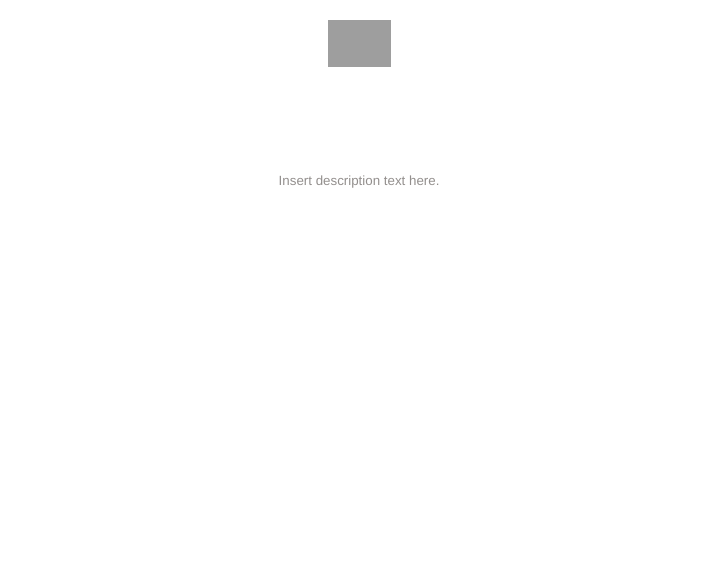
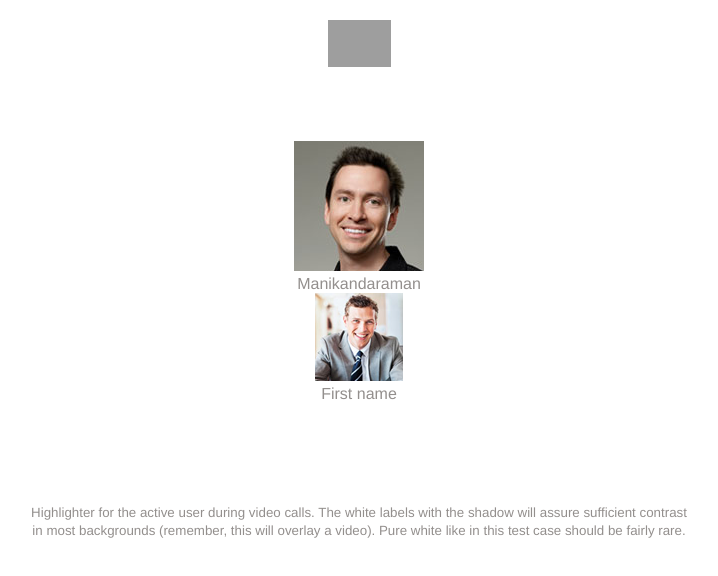
Before and after one commit to duplii/duplii-video-active, a plain HTML site: page index.html in a window 1280 px wide. Shown: the whole page, without its empty margins (281-999 px from the left). Drawn offline with Linux system fonts and the light colour scheme; grey boxes are pictures that could not be loaded.

Commit message:
Add markup and images
Signed-off-by: Emanuele Feliziani <feliziani.emanuele@gmail.com>

```diff
--- a/index.html
+++ b/index.html
@@ -28,8 +28,22 @@
 
 	<div class="animation-container">
 
+		<div class="users_row">
+
+			<div class="video_user">
+				<img src="public/images/mammoccio1.jpeg" alt="user">
+				<div class="caller_name1">Manikandaraman</div>
+			</div>
+
+			<div class="video_user active">
+				<img src="public/images/mammoccio2.png" alt="user">
+				<div class="caller_name1">First name</div>
+			</div>
+
+		</div>
+
 	</div>
 
-	<small>Insert description text here.</small>
+	<small>Highlighter for the active user during video calls. The white labels with the shadow will assure sufficient contrast in most backgrounds (remember, this will overlay a video). Pure white like in this test case should be fairly rare.</small>
 </body>
 </html>
```
Also changed, not shown: public/images/mammoccio1.jpeg (added), public/images/mammoccio2.png (added).
